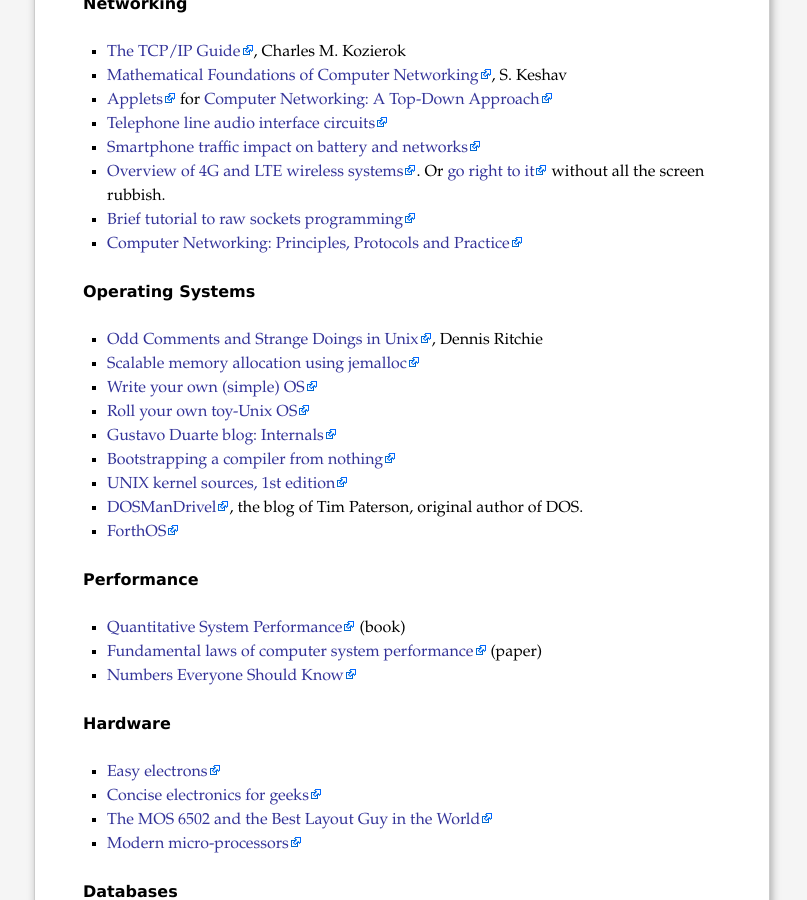
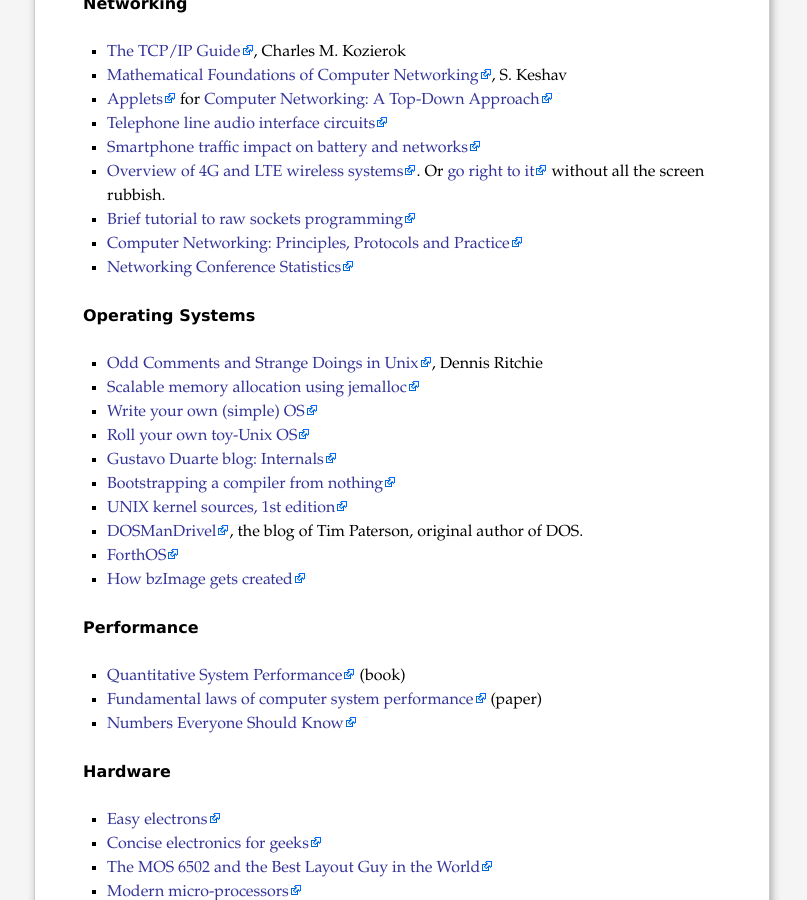
Before and after one commit to mor1/mort-www, a Jekyll site: the page built from teaching/index.md, in a window 1280 px wide and 900 px high, scrolled down 3559 px. Shown: the whole window, without its empty margins (238-1045 px from the left). Built offline with Jekyll 4.4.1, drawn with Linux system fonts in a browser that asks for light colours; Markdown is read by kramdown in place of the engine named in the settings.

Commit message:
[teaching] new links

```diff
--- a/teaching/index.md
+++ b/teaching/index.md
@@ -213,6 +213,7 @@ Networking
   without all the screen rubbish.
 + [Brief tutorial to raw sockets programming](http://mixter.void.ru/rawip.html)
 + [Computer Networking: Principles, Protocols and Practice](http://inl.info.ucl.ac.be/CNP3)
++ [Networking Conference Statistics](http://www.cs.ucsb.edu/~almeroth/conf/stats/)
 
 Operating Systems
 -----------------
@@ -227,6 +228,7 @@ Operating Systems
 + [DOSManDrivel](http://dosmandrivel.blogspot.com/), the blog of Tim
   Paterson, original author of DOS.
 + [ForthOS](http://www.forthos.org/)
++ [How bzImage gets created](http://lists.kernelnewbies.org/pipermail/kernelnewbies/2011-November/003906.html)
 
 Performance
 -----------
```
